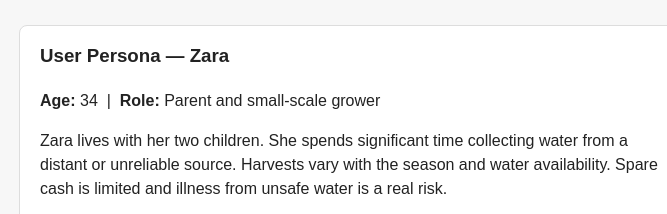
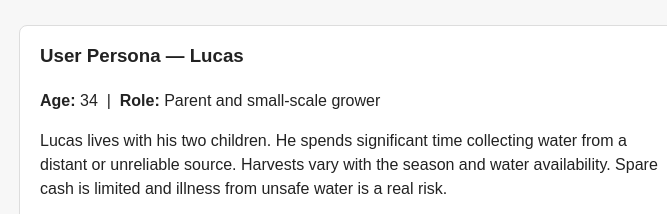
Before and after one commit to manassehgood-byte/community-resilience-hub, a plain HTML site: page users.html in a window 1280 px wide. Shown: the part 253-467 px from the top of the page, 285-952 px from the left. Drawn offline with Linux system fonts and the light colour scheme.

Commit message:
Update user persona name to Lucas and adjust pronouns

```diff
--- a/users.html
+++ b/users.html
@@ -25,9 +25,9 @@
     </section>
 
     <section class="card">
-      <h3>User Persona — Zara</h3>
+      <h3>User Persona — Lucas</h3>
       <p><strong>Age:</strong> 34 &nbsp;|&nbsp; <strong>Role:</strong> Parent and small-scale grower</p>
-      <p>Zara lives with her two children. She spends significant time collecting water from a distant or unreliable source. Harvests vary with the season and water availability. Spare cash is limited and illness from unsafe water is a real risk.</p>
+      <p>Lucas lives with his two children. He spends significant time collecting water from a distant or unreliable source. Harvests vary with the season and water availability. Spare cash is limited and illness from unsafe water is a real risk.</p>
       <p><strong>Goals:</strong> Safer water closer to home, more reliable vegetables for the family, and possibly a small amount of income from surplus produce or a maintenance role.</p>
       <p><strong>Frustrations:</strong> Time lost collecting water, uncertain water quality, variable harvests, and few nearby paid opportunities.</p>
     </section>
```
